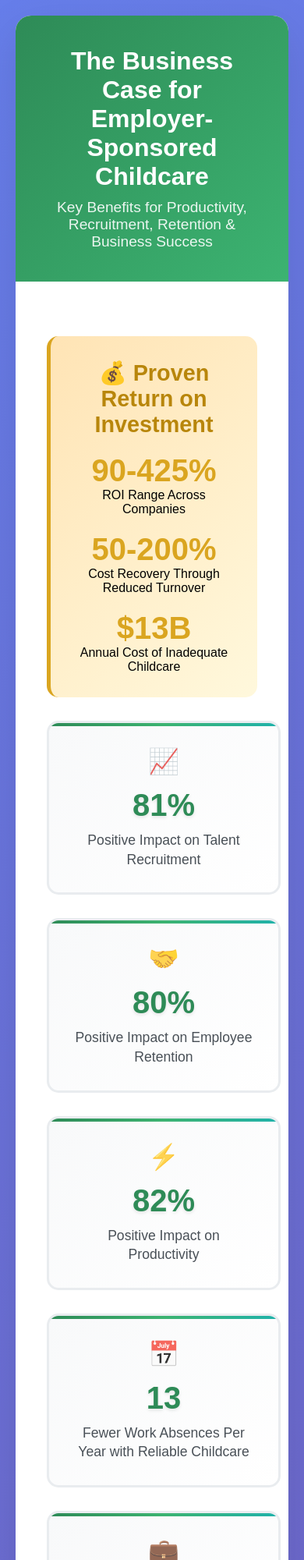
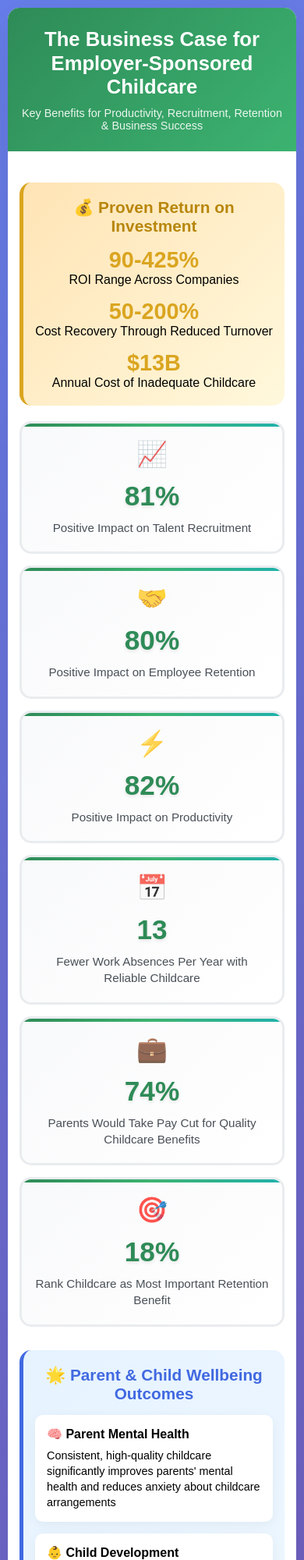
Before and after one commit to ryansalazar12/Infographic, a plain HTML site: page index.html in a window 390 px wide. Shown: the top 2000 px of the page at 78% size. Drawn offline with Linux system fonts and the light colour scheme.

Commit message:
Add files via upload

```diff
--- a/index.html
+++ b/index.html
@@ -2,7 +2,7 @@
 <html lang="en">
 <head>
     <meta charset="UTF-8">
-    <meta name="viewport" content="width=device-width, initial-scale=1.0">
+    <meta name="viewport" content="width=device-width, initial-scale=1.0, user-scalable=yes">
     <title>The Business Case for Employer-Sponsored Childcare</title>
     <style>
         * {
@@ -73,8 +73,8 @@
 
         .stats-grid {
             display: grid;
-            grid-template-columns: repeat(auto-fit, minmax(300px, 1fr));
-            gap: 30px;
+            grid-template-columns: repeat(auto-fit, minmax(280px, 1fr));
+            gap: 20px;
             margin-bottom: 40px;
         }
 
@@ -93,6 +93,18 @@
             transform: translateY(-5px);
             box-shadow: 0 15px 35px rgba(0,0,0,0.1);
             border-color: #2E8B57;
+        }
+
+        /* Touch device improvements */
+        @media (hover: none) and (pointer: coarse) {
+            .stat-card:hover {
+                transform: none;
+            }
+
+            .stat-card:active {
+                transform: scale(0.98);
+                transition: transform 0.1s ease;
+            }
         }
 
         .stat-card::before {
@@ -228,11 +240,23 @@
             color: #2E8B57;
             text-decoration: none;
             word-break: break-all;
+            padding: 2px 0;
+            display: inline-block;
+            min-height: 44px;
+            line-height: 1.4;
         }
 
         .sources a:hover {
             color: #3CB371;
             text-decoration: underline;
+        }
+
+        /* Better touch targets for mobile */
+        @media (max-width: 768px) {
+            .sources a {
+                min-height: 48px;
+                padding: 4px 0;
+            }
         }
 
         .icon {
@@ -241,17 +265,206 @@
             opacity: 0.8;
         }
 
+        /* Tablet Styles */
+        @media (max-width: 1024px) {
+            .infographic {
+                margin: 10px;
+            }
+
+            .header {
+                padding: 30px 20px;
+            }
+
+            .header h1 {
+                font-size: 2.2rem;
+            }
+
+            .content {
+                padding: 30px 20px;
+            }
+
+            .stats-grid {
+                grid-template-columns: repeat(auto-fit, minmax(250px, 1fr));
+                gap: 20px;
+            }
+
+            .roi-stats {
+                gap: 15px;
+            }
+
+            .roi-item {
+                min-width: 180px;
+            }
+        }
+
+        /* Mobile Styles */
         @media (max-width: 768px) {
+            body {
+                padding: 10px;
+            }
+
+            .infographic {
+                margin: 0;
+                border-radius: 15px;
+            }
+
+            .header {
+                padding: 25px 15px;
+            }
+
             .header h1 {
-                font-size: 2rem;
+                font-size: 1.8rem;
+                line-height: 1.2;
+            }
+
+            .header .subtitle {
+                font-size: 1rem;
+            }
+
+            .content {
+                padding: 20px 15px;
+            }
+
+            .stats-grid {
+                grid-template-columns: 1fr;
+                gap: 15px;
+                margin-bottom: 30px;
+            }
+
+            .stat-card {
+                padding: 20px 15px;
             }
 
             .stat-number {
                 font-size: 2.5rem;
             }
 
+            .stat-label {
+                font-size: 1rem;
+            }
+
+            .roi-section, .wellbeing-section, .local-data {
+                padding: 20px 15px;
+                margin: 20px 0;
+            }
+
+            .roi-title, .wellbeing-title, .local-title {
+                font-size: 1.5rem;
+                margin-bottom: 15px;
+            }
+
             .roi-stats {
                 flex-direction: column;
+                gap: 15px;
+            }
+
+            .roi-item {
+                min-width: auto;
+            }
+
+            .roi-number {
+                font-size: 2rem;
+            }
+
+            .wellbeing-grid {
+                grid-template-columns: 1fr;
+                gap: 15px;
+            }
+
+            .wellbeing-item {
+                padding: 15px;
+            }
+
+            .wellbeing-item h3 {
+                font-size: 1.1rem;
+                margin-bottom: 8px;
+            }
+
+            .wellbeing-item p {
+                font-size: 0.95rem;
+                line-height: 1.4;
+            }
+
+            .highlight-box {
+                padding: 15px;
+                font-size: 1rem;
+                margin: 15px 0;
+            }
+
+            .sources {
+                padding: 20px 15px;
+                font-size: 0.85rem;
+            }
+
+            .sources p {
+                line-height: 1.5;
+            }
+        }
+
+        /* Small Mobile Styles */
+        @media (max-width: 480px) {
+            .header h1 {
+                font-size: 1.6rem;
+            }
+
+            .header .subtitle {
+                font-size: 0.9rem;
+            }
+
+            .stat-number {
+                font-size: 2.2rem;
+            }
+
+            .stat-label {
+                font-size: 0.95rem;
+            }
+
+            .roi-title, .wellbeing-title, .local-title {
+                font-size: 1.3rem;
+            }
+
+            .roi-number {
+                font-size: 1.8rem;
+            }
+
+            .wellbeing-item h3 {
+                font-size: 1rem;
+            }
+
+            .wellbeing-item p {
+                font-size: 0.9rem;
+            }
+
+            .highlight-box {
+                font-size: 0.95rem;
+            }
+
+            .sources {
+                font-size: 0.8rem;
+            }
+        }
+
+        /* Landscape Mobile */
+        @media (max-width: 768px) and (orientation: landscape) {
+            .header {
+                padding: 20px 15px;
+            }
+
+            .header h1 {
+                font-size: 1.7rem;
+            }
+
+            .stats-grid {
+                grid-template-columns: repeat(auto-fit, minmax(200px, 1fr));
+                gap: 12px;
+            }
+
+            .stat-card {
+                padding: 15px 12px;
+            }
+
+            .stat-number {
+                font-size: 2rem;
             }
         }
     </style>
```
